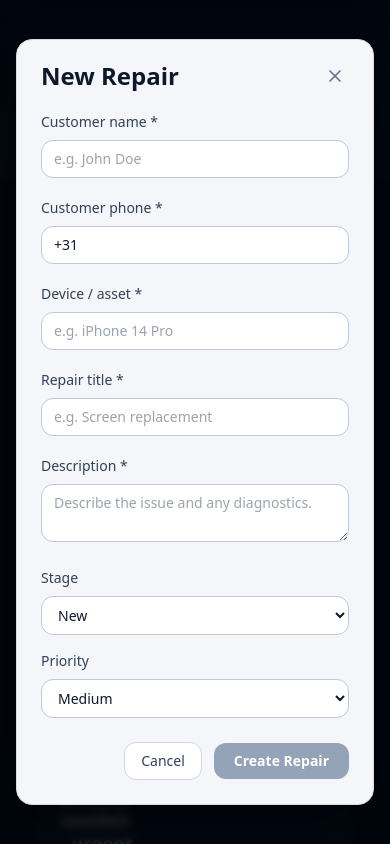
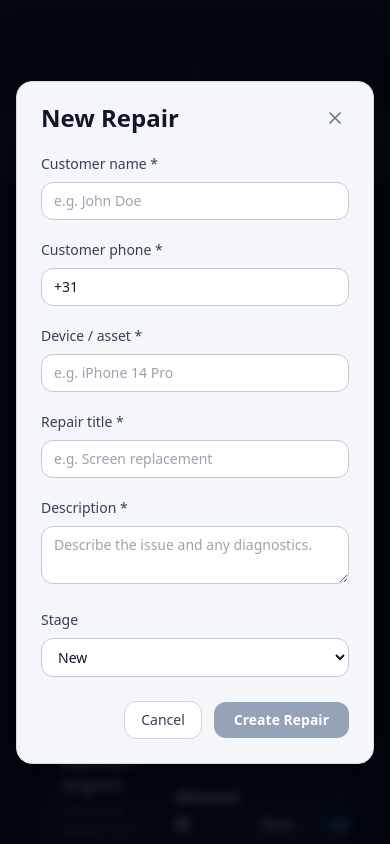
Before and after one commit to botexpertsnl/reparatie_melder_app, a Next.js app: page /work-items in a window 390 px wide. Both pictures are taken after a click on the button "New Repair". Shown: the part 733-1577 px from the top of the page. Built offline with nearby package versions, Linux system fonts and the light colour scheme.

Commit message:
Sync repair stages with workflow and handle unknown stages

```diff
--- a/app/(app)/conversations/page.tsx
+++ b/app/(app)/conversations/page.tsx
@@ -1,9 +1,10 @@
 "use client";
 
 import { useEffect, useMemo, useRef, useState } from "react";
-import { Search, Send, Link as LinkIcon, Wrench, X, ChevronRight, ChevronLeft, FileText, Camera } from "lucide-react";
+import { Search, Send, Link as LinkIcon, Wrench, X, ChevronLeft, FileText, Camera } from "lucide-react";
 import { defaultConversations, readStoredConversations, writeStoredConversations, type StoredConversation } from "@/lib/conversation-store";
 import { defaultRepairs, readStoredRepairs, writeStoredRepairs, type StoredRepair } from "@/lib/repair-store";
+import { RepairDetailsPanel } from "@/components/repairs/repair-details-panel";
 
 type LinkModalState = { open: boolean; threadId: string | null };
 
@@ -365,28 +366,11 @@ export default function ConversationsPage() {
         </div>
 
         {showRepairColumn && linkedRepair ? (
-          <aside className="relative border-l border-[#253149] bg-[#0b1221] pl-6 pr-5 py-5">
-            <div className="mb-4 flex items-center justify-between">
-              <div className="flex items-center gap-2 text-xl font-semibold text-white">
-                <Wrench className="h-5 w-5 text-[#25d3c4]" />
-                Repair Details
-              </div>
-            </div>
-            <h3 className="text-2xl font-semibold text-white">{linkedRepair.title}</h3>
-            <div className="mt-2 text-sm text-slate-400">{linkedRepair.customerName} · {linkedRepair.assetName}</div>
-            <div className="mt-4 border-t border-[#253149] pt-4 text-sm text-slate-300">{linkedRepair.description}</div>
-            <div className="mt-5 space-y-2">
-              {["Diagnosing", "Repairing", "Ready for Pickup"].map((step) => (
-                <button key={step} type="button" className="flex w-full items-center justify-between rounded-xl border border-[#253149] px-3 py-2 text-left text-sm text-slate-200 hover:bg-[#182236]">
-                  {step}
-                  <ChevronRight className="h-4 w-4 text-slate-500" />
-                </button>
-              ))}
-            </div>
-            <button type="button" onClick={() => selectedThread && setLinkModal({ open: true, threadId: selectedThread.id })} className="absolute bottom-5 right-5 text-[#69f0df] hover:text-[#25d3c4]" aria-label="Change linked repair">
-              <LinkIcon className="h-5 w-5" />
-            </button>
-          </aside>
+          <RepairDetailsPanel
+            repair={linkedRepair}
+            onLinkChange={() => selectedThread && setLinkModal({ open: true, threadId: selectedThread.id })}
+            className="relative border-l border-[#253149] bg-[#0b1221] pl-6 pr-5 py-5"
+          />
         ) : null}
       </section>
 
--- a/app/(app)/work-items/page.tsx
+++ b/app/(app)/work-items/page.tsx
@@ -1,11 +1,14 @@
 "use client";
 
-import { useEffect, useState } from "react";
+import { useEffect, useMemo, useState } from "react";
 import { Plus, Search, ChevronDown, MoreHorizontal, X, Pencil, Trash2 } from "lucide-react";
 import clsx from "clsx";
 import { defaultRepairs, readStoredRepairs, writeStoredRepairs, type StoredRepair } from "@/lib/repair-store";
+import { RepairDetailsPanel } from "@/components/repairs/repair-details-panel";
+import { defaultWorkflowStages, readStoredWorkflowStages, type StoredWorkflowStage } from "@/lib/workflow-stage-store";
 
 type RepairItem = StoredRepair;
+const UNKNOWN_STAGE = "Unknown";
 
 type NewRepairFormValues = {
   customerName: string;
@@ -14,7 +17,6 @@ type NewRepairFormValues = {
   repairTitle: string;
   description: string;
   repairStage: RepairItem["stage"];
-  priority: RepairItem["priority"];
 };
 
 const initialFormValues: NewRepairFormValues = {
@@ -23,11 +25,17 @@ const initialFormValues: NewRepairFormValues = {
   assetName: "",
   repairTitle: "",
   description: "",
-  repairStage: "New",
-  priority: "Medium"
+  repairStage: "New"
 };
 
+function normalizeRepairStage(stage: string, validStageNames: Set<string>) {
+  return validStageNames.has(stage) ? stage : UNKNOWN_STAGE;
+}
+
 function StageBadge({ stage }: { stage: RepairItem["stage"] }) {
+  if (stage === UNKNOWN_STAGE) {
+    return <span className="inline-flex rounded-xl border border-slate-600 bg-slate-700/20 px-3 py-1 text-sm font-semibold text-slate-300">{stage}</span>;
+  }
   if (stage === "Awaiting Approval") {
     return <span className="inline-flex rounded-xl border border-orange-500/40 bg-orange-500/10 px-3 py-1 text-sm font-semibold text-orange-400">{stage}</span>;
   }
@@ -37,8 +45,24 @@ function StageBadge({ stage }: { stage: RepairItem["stage"] }) {
   return <span className="inline-flex rounded-xl border border-blue-500/40 bg-blue-500/10 px-3 py-1 text-sm font-semibold text-blue-300">{stage}</span>;
 }
 
-function AddRepairModal({ mode, initialValues, onClose, onSubmit }: { mode: "create" | "edit"; initialValues: NewRepairFormValues; onClose: () => void; onSubmit: (payload: NewRepairFormValues) => void }) {
+function AddRepairModal({
+  mode,
+  initialValues,
+  stageOptions,
+  onClose,
+  onSubmit
+}: {
+  mode: "create" | "edit";
+  initialValues: NewRepairFormValues;
+  stageOptions: string[];
+  onClose: () => void;
+  onSubmit: (payload: NewRepairFormValues) => void;
+}) {
   const [formValues, setFormValues] = useState<NewRepairFormValues>(initialValues);
+  const selectOptions = useMemo(
+    () => (stageOptions.includes(formValues.repairStage) ? stageOptions : [...stageOptions, formValues.repairStage]),
+    [formValues.repairStage, stageOptions]
+  );
   const canSubmit = formValues.customerName.trim() && formValues.customerPhone.trim() && formValues.assetName.trim() && formValues.repairTitle.trim() && formValues.description.trim();
 
   return (
@@ -71,19 +95,13 @@ function AddRepairModal({ mode, initialValues, onClose, onSubmit }: { mode: "cre
             <textarea id="repair-description" className="w-full rounded-xl border border-[#bfc9d8] bg-white px-3 py-2 text-sm outline-none ring-0 focus:border-[#30b5a5]" placeholder="Describe the issue and any diagnostics." value={formValues.description} onChange={(event) => setFormValues((prev) => ({ ...prev, description: event.target.value }))} />
           </div>
 
-          <div className="grid gap-4 sm:grid-cols-2">
           <div>
             <label htmlFor="repair-stage" className="mb-2 block text-sm font-medium text-slate-700">Stage</label>
             <select id="repair-stage" className="w-full rounded-xl border border-[#bfc9d8] bg-white px-3 py-2 text-sm outline-none ring-0 focus:border-[#30b5a5]" value={formValues.repairStage} onChange={(event) => setFormValues((prev) => ({ ...prev, repairStage: event.target.value as RepairItem["stage"] }))}>
-                <option>New</option><option>Awaiting Approval</option><option>In Progress</option><option>Ready for Pickup</option>
+              {selectOptions.map((stageName) => (
+                <option key={stageName}>{stageName}</option>
+              ))}
             </select>
-            </div>
-            <div>
-              <label htmlFor="repair-priority" className="mb-2 block text-sm font-medium text-slate-700">Priority</label>
-              <select id="repair-priority" className="w-full rounded-xl border border-[#bfc9d8] bg-white px-3 py-2 text-sm outline-none ring-0 focus:border-[#30b5a5]" value={formValues.priority} onChange={(event) => setFormValues((prev) => ({ ...prev, priority: event.target.value as RepairItem["priority"] }))}>
-                <option>Low</option><option>Medium</option><option>High</option>
-              </select>
-            </div>
           </div>
 
           <div className="flex items-center justify-end gap-3 pt-1">
@@ -97,15 +115,47 @@ function AddRepairModal({ mode, initialValues, onClose, onSubmit }: { mode: "cre
 }
 
 export default function WorkItemsPage() {
-  const [repairs, setRepairs] = useState<RepairItem[]>(() => readStoredRepairs(defaultRepairs));
+  const [workflowStages, setWorkflowStages] = useState<StoredWorkflowStage[]>(() => readStoredWorkflowStages(defaultWorkflowStages));
+  const stageNames = useMemo(() => new Set(workflowStages.map((stage) => stage.name)), [workflowStages]);
+  const stageOptions = useMemo(() => workflowStages.map((stage) => stage.name), [workflowStages]);
+  const initialStage = useMemo(
+    () => workflowStages.find((stage) => stage.isStart)?.name ?? workflowStages[0]?.name ?? UNKNOWN_STAGE,
+    [workflowStages]
+  );
+
+  const [repairs, setRepairs] = useState<RepairItem[]>(() => {
+    const stagesAtLoad = readStoredWorkflowStages(defaultWorkflowStages);
+    const stageNamesAtLoad = new Set(stagesAtLoad.map((stage) => stage.name));
+    return readStoredRepairs(defaultRepairs).map((repair) => ({ ...repair, stage: normalizeRepairStage(repair.stage, stageNamesAtLoad) }));
+  });
   const [isAddRepairOpen, setIsAddRepairOpen] = useState(false);
   const [openMenuId, setOpenMenuId] = useState<string | null>(null);
   const [editingRepairId, setEditingRepairId] = useState<string | null>(null);
   const [deletingRepairId, setDeletingRepairId] = useState<string | null>(null);
+  const [selectedRepairId, setSelectedRepairId] = useState<string | null>(null);
 
   useEffect(() => {
     writeStoredRepairs(repairs);
   }, [repairs]);
+
+  useEffect(() => {
+    const refreshWorkflowStages = () => {
+      setWorkflowStages(readStoredWorkflowStages(defaultWorkflowStages));
+    };
+
+    refreshWorkflowStages();
+    window.addEventListener("workflow-stages:changed", refreshWorkflowStages);
+    window.addEventListener("storage", refreshWorkflowStages);
+
+    return () => {
+      window.removeEventListener("workflow-stages:changed", refreshWorkflowStages);
+      window.removeEventListener("storage", refreshWorkflowStages);
+    };
+  }, []);
+
+  useEffect(() => {
+    setRepairs((prev) => prev.map((repair) => ({ ...repair, stage: normalizeRepairStage(repair.stage, stageNames) })));
+  }, [stageNames]);
 
   useEffect(() => {
     const handle = (event: MouseEvent) => {
@@ -119,18 +169,21 @@ export default function WorkItemsPage() {
 
   const editingRepair = repairs.find((repair) => repair.id === editingRepairId) ?? null;
   const deletingRepair = repairs.find((repair) => repair.id === deletingRepairId) ?? null;
+  const selectedRepair = useMemo(() => repairs.find((repair) => repair.id === selectedRepairId) ?? null, [repairs, selectedRepairId]);
 
   const handleCreateRepair = (payload: NewRepairFormValues) => {
-    setRepairs((prev) => [{ id: `repair_${Date.now()}`, title: payload.repairTitle, description: payload.description, customerName: payload.customerName, customerPhone: payload.customerPhone, assetName: payload.assetName, stage: payload.repairStage, priority: payload.priority, status: "Open" }, ...prev]);
+    const newRepair = { id: `repair_${Date.now()}`, title: payload.repairTitle, description: payload.description, customerName: payload.customerName, customerPhone: payload.customerPhone, assetName: payload.assetName, stage: payload.repairStage, priority: "Medium" as const, status: "Open" as const };
+    setRepairs((prev) => [newRepair, ...prev]);
+    setSelectedRepairId(newRepair.id);
     setIsAddRepairOpen(false);
   };
 
   const handleEditRepair = (repairId: string, payload: NewRepairFormValues) => {
-    setRepairs((prev) => prev.map((repair) => (repair.id === repairId ? { ...repair, title: payload.repairTitle, description: payload.description, customerName: payload.customerName, customerPhone: payload.customerPhone, assetName: payload.assetName, stage: payload.repairStage, priority: payload.priority } : repair)));
+    setRepairs((prev) => prev.map((repair) => (repair.id === repairId ? { ...repair, title: payload.repairTitle, description: payload.description, customerName: payload.customerName, customerPhone: payload.customerPhone, assetName: payload.assetName, stage: payload.repairStage } : repair)));
     setEditingRepairId(null);
   };
 
-  const toFormValues = (repair: RepairItem): NewRepairFormValues => ({ customerName: repair.customerName, customerPhone: repair.customerPhone, assetName: repair.assetName, repairTitle: repair.title, description: repair.description, repairStage: repair.stage, priority: repair.priority });
+  const toFormValues = (repair: RepairItem): NewRepairFormValues => ({ customerName: repair.customerName, customerPhone: repair.customerPhone, assetName: repair.assetName, repairTitle: repair.title, description: repair.description, repairStage: repair.stage });
 
   return (
     <>
@@ -144,18 +197,19 @@ export default function WorkItemsPage() {
           </div>
         </div>
 
-        <section className="overflow-hidden rounded-2xl border border-[#253149] bg-[#121b2b]/65">
+        <section className={`grid overflow-hidden rounded-2xl border border-[#253149] bg-[#121b2b]/65 transition-[grid-template-columns] duration-300 ${selectedRepair ? "grid-cols-[1fr_380px]" : "grid-cols-[1fr_0px]"}`}>
+          <div className="min-w-0">
             <table className="w-full table-fixed">
               <thead className="border-b border-[#253149] text-left text-sm text-slate-400"><tr><th className="w-[37%] px-5 py-4">Title</th><th className="w-[24%] px-5 py-4">Customer</th><th className="w-[22%] px-5 py-4">Stage</th><th className="w-[12%] px-5 py-4">Status</th><th className="w-[5%] px-5 py-4" /></tr></thead>
               <tbody>
                 {repairs.map((repair) => (
-                <tr key={repair.id} className="border-b border-[#253149] last:border-b-0">
-                  <td className="px-5 py-4 align-middle"><div className="text-lg font-semibold leading-tight text-white transition-colors hover:text-[#25d3c4]">{repair.title}</div><div className="mt-1 text-sm text-slate-500">{repair.assetName} · {repair.description}</div></td>
+                  <tr key={repair.id} onClick={() => setSelectedRepairId(repair.id)} className={`border-b border-[#253149] last:border-b-0 ${selectedRepairId === repair.id ? "bg-[#182236]/60" : ""}`}>
+                    <td className="px-5 py-4 align-middle"><button type="button" className="text-left" onClick={() => setSelectedRepairId(repair.id)}><div className="text-lg font-semibold leading-tight text-white transition-colors hover:text-[#25d3c4]">{repair.title}</div><div className="mt-1 text-sm text-slate-500">{repair.assetName} · {repair.description}</div></button></td>
                     <td className="px-5 py-4 align-middle text-lg font-semibold text-white">{repair.customerName}</td>
                     <td className="px-5 py-4 align-middle"><StageBadge stage={repair.stage} /></td>
                     <td className="px-5 py-4 align-middle"><span className="inline-flex rounded-xl border border-blue-500/40 bg-blue-500/10 px-3 py-1 text-sm font-semibold text-blue-300">{repair.status}</span></td>
                     <td className="relative px-5 py-4 align-middle text-center text-slate-400">
-                    <button data-action-menu="true" className="rounded-md p-1 hover:bg-slate-800/70" onClick={() => setOpenMenuId((prev) => (prev === repair.id ? null : repair.id))}><MoreHorizontal className="h-5 w-5" /></button>
+                      <button data-action-menu="true" className="rounded-md p-1 hover:bg-slate-800/70" onClick={(event) => { event.stopPropagation(); setOpenMenuId((prev) => (prev === repair.id ? null : repair.id)); }}><MoreHorizontal className="h-5 w-5" /></button>
                       {openMenuId === repair.id ? (
                         <div data-action-menu="true" className="absolute right-7 top-12 z-10 w-32 rounded-xl border border-[#d7dce3] bg-[#f4f6fa] p-1 text-left shadow-xl">
                           <button type="button" className="flex w-full items-center gap-2 rounded-lg px-3 py-2 text-sm text-slate-700 hover:bg-slate-200" onClick={() => { setEditingRepairId(repair.id); setOpenMenuId(null); }}><Pencil className="h-4 w-4" />Edit</button>
@@ -167,13 +221,18 @@ export default function WorkItemsPage() {
                 ))}
               </tbody>
             </table>
+          </div>
+
+          <div className={`overflow-hidden border-l border-[#253149] bg-[#0b1221] transition-transform duration-300 ${selectedRepair ? "translate-x-0" : "translate-x-full"}`}>
+            {selectedRepair ? <RepairDetailsPanel repair={selectedRepair} onClose={() => setSelectedRepairId(null)} className="h-full border-l-0 bg-transparent" /> : null}
+          </div>
         </section>
       </div>
 
-      {isAddRepairOpen ? <AddRepairModal mode="create" initialValues={initialFormValues} onClose={() => setIsAddRepairOpen(false)} onSubmit={handleCreateRepair} /> : null}
-      {editingRepair ? <AddRepairModal mode="edit" initialValues={toFormValues(editingRepair)} onClose={() => setEditingRepairId(null)} onSubmit={(values) => handleEditRepair(editingRepair.id, values)} /> : null}
+      {isAddRepairOpen ? <AddRepairModal mode="create" initialValues={{ ...initialFormValues, repairStage: initialStage }} stageOptions={stageOptions} onClose={() => setIsAddRepairOpen(false)} onSubmit={handleCreateRepair} /> : null}
+      {editingRepair ? <AddRepairModal mode="edit" initialValues={toFormValues(editingRepair)} stageOptions={stageOptions} onClose={() => setEditingRepairId(null)} onSubmit={(values) => handleEditRepair(editingRepair.id, values)} /> : null}
       {deletingRepair ? (
-        <div className="fixed inset-0 z-50 flex items-center justify-center bg-[#02050d]/80 px-4 backdrop-blur-sm"><div className="w-full max-w-md rounded-2xl border border-[#d7dce3] bg-[#f4f6fa] p-6 text-slate-900 shadow-[0_24px_80px_rgba(0,0,0,0.5)]"><h2 className="text-xl font-semibold">Delete repair</h2><p className="mt-2 text-sm text-slate-600">Are you sure you want to delete <span className="font-semibold">{deletingRepair.title}</span>?</p><div className="mt-6 flex items-center justify-end gap-3"><button type="button" onClick={() => setDeletingRepairId(null)} className="rounded-xl border border-[#d0d6e0] bg-white px-4 py-2 text-sm font-medium text-slate-700 hover:bg-slate-100">Cancel</button><button type="button" onClick={() => { setRepairs((prev) => prev.filter((repair) => repair.id !== deletingRepair.id)); setDeletingRepairId(null); }} className="rounded-xl bg-red-500 px-5 py-2 text-sm font-semibold text-white hover:bg-red-600">Delete</button></div></div></div>
+        <div className="fixed inset-0 z-50 flex items-center justify-center bg-[#02050d]/80 px-4 backdrop-blur-sm"><div className="w-full max-w-md rounded-2xl border border-[#d7dce3] bg-[#f4f6fa] p-6 text-slate-900 shadow-[0_24px_80px_rgba(0,0,0,0.5)]"><h2 className="text-xl font-semibold">Delete repair</h2><p className="mt-2 text-sm text-slate-600">Are you sure you want to delete <span className="font-semibold">{deletingRepair.title}</span>?</p><div className="mt-6 flex items-center justify-end gap-3"><button type="button" onClick={() => setDeletingRepairId(null)} className="rounded-xl border border-[#d0d6e0] bg-white px-4 py-2 text-sm font-medium text-slate-700 hover:bg-slate-100">Cancel</button><button type="button" onClick={() => { setRepairs((prev) => prev.filter((repair) => repair.id !== deletingRepair.id)); if (selectedRepairId === deletingRepair.id) setSelectedRepairId(null); setDeletingRepairId(null); }} className="rounded-xl bg-red-500 px-5 py-2 text-sm font-semibold text-white hover:bg-red-600">Delete</button></div></div></div>
       ) : null}
     </>
   );
--- /dev/null
+++ b/components/repairs/repair-details-panel.tsx
@@ -0,0 +1,48 @@
+import { ChevronRight, Link as LinkIcon, Wrench, X } from "lucide-react";
+import type { StoredRepair } from "@/lib/repair-store";
+
+type RepairDetailsPanelProps = {
+  repair: StoredRepair;
+  onClose?: () => void;
+  onLinkChange?: () => void;
+  className?: string;
+};
+
+export function RepairDetailsPanel({ repair, onClose, onLinkChange, className }: RepairDetailsPanelProps) {
+  return (
+    <aside className={className ?? "relative border-l border-[#253149] bg-[#0b1221] px-5 py-5"}>
+      <div className="mb-4 flex items-center justify-between">
+        <div className="flex items-center gap-2 text-xl font-semibold text-white">
+          <Wrench className="h-5 w-5 text-[#25d3c4]" />
+          Repair Details
+        </div>
+        {onClose ? (
+          <button
+            type="button"
+            onClick={onClose}
+            className="inline-flex h-8 w-8 items-center justify-center rounded-md text-slate-400 hover:bg-[#182236] hover:text-white"
+            aria-label="Hide repair details"
+          >
+            <X className="h-4 w-4" />
+          </button>
+        ) : null}
+      </div>
+      <h3 className="text-2xl font-semibold text-white">{repair.title}</h3>
+      <div className="mt-2 text-sm text-slate-400">{repair.customerName} · {repair.assetName}</div>
+      <div className="mt-4 border-t border-[#253149] pt-4 text-sm text-slate-300">{repair.description}</div>
+      <div className="mt-5 space-y-2">
+        {["Diagnosing", "Repairing", "Ready for Pickup"].map((step) => (
+          <button key={step} type="button" className="flex w-full items-center justify-between rounded-xl border border-[#253149] px-3 py-2 text-left text-sm text-slate-200 hover:bg-[#182236]">
+            {step}
+            <ChevronRight className="h-4 w-4 text-slate-500" />
+          </button>
+        ))}
+      </div>
+      {onLinkChange ? (
+        <button type="button" onClick={onLinkChange} className="absolute bottom-5 right-5 text-[#69f0df] hover:text-[#25d3c4]" aria-label="Change linked repair">
+          <LinkIcon className="h-5 w-5" />
+        </button>
+      ) : null}
+    </aside>
+  );
+}
--- a/lib/repair-store.ts
+++ b/lib/repair-store.ts
@@ -5,7 +5,7 @@ export type StoredRepair = {
   customerName: string;
   customerPhone: string;
   assetName: string;
-  stage: "Awaiting Approval" | "New" | "In Progress" | "Ready for Pickup";
+  stage: string;
   priority: "High" | "Medium" | "Low";
   status: "Open";
 };
--- a/lib/workflow-stage-store.ts
+++ b/lib/workflow-stage-store.ts
@@ -13,6 +13,17 @@ export type StoredWorkflowStage = {
 };
 
 const STORAGE_KEY = "statusflow.workflow-stages";
+
+export const defaultWorkflowStages: StoredWorkflowStage[] = [
+  { id: "stage_new", name: "New", key: "new", description: "Repair just received", color: "#6b7280", visibleToCustomer: true, isStart: true },
+  { id: "stage_scheduled", name: "Scheduled", key: "scheduled", description: "Repair is scheduled", color: "#4e8de8", visibleToCustomer: true },
+  { id: "stage_progress", name: "In Progress", key: "in_progress", description: "Being worked on", color: "#ecbd69", visibleToCustomer: true },
+  { id: "stage_approval", name: "Awaiting Approval", key: "awaiting_approval", description: "Customer approval needed for additional work", color: "#fb923c", visibleToCustomer: true, requiresApproval: true },
+  { id: "stage_not_approved", name: "Not Approved", key: "not_approved", description: "Customer did not approve the requested work", color: "#ef4444", visibleToCustomer: true },
+  { id: "stage_approved", name: "Approved", key: "approved", description: "Customer approved and work can continue", color: "#22c55e", visibleToCustomer: true },
+  { id: "stage_pickup", name: "Ready for Pickup", key: "ready_pickup", description: "Car is ready to be collected", color: "#22c1dc", visibleToCustomer: true },
+  { id: "stage_completed", name: "Completed", key: "completed", description: "Repair completed", color: "#10b981", visibleToCustomer: true, isTerminal: true }
+];
 
 export function readStoredWorkflowStages(fallback: StoredWorkflowStage[]): StoredWorkflowStage[] {
   if (typeof window === "undefined") {
@@ -38,4 +49,5 @@ export function writeStoredWorkflowStages(stages: StoredWorkflowStage[]) {
   }
 
   window.localStorage.setItem(STORAGE_KEY, JSON.stringify(stages));
+  window.dispatchEvent(new Event("workflow-stages:changed"));
 }
```
Also changed, not shown: app/(app)/settings/advanced/page.tsx (+3 -26 lines), next-env.d.ts. Lines whose indentation alone changed are shown as unchanged.
